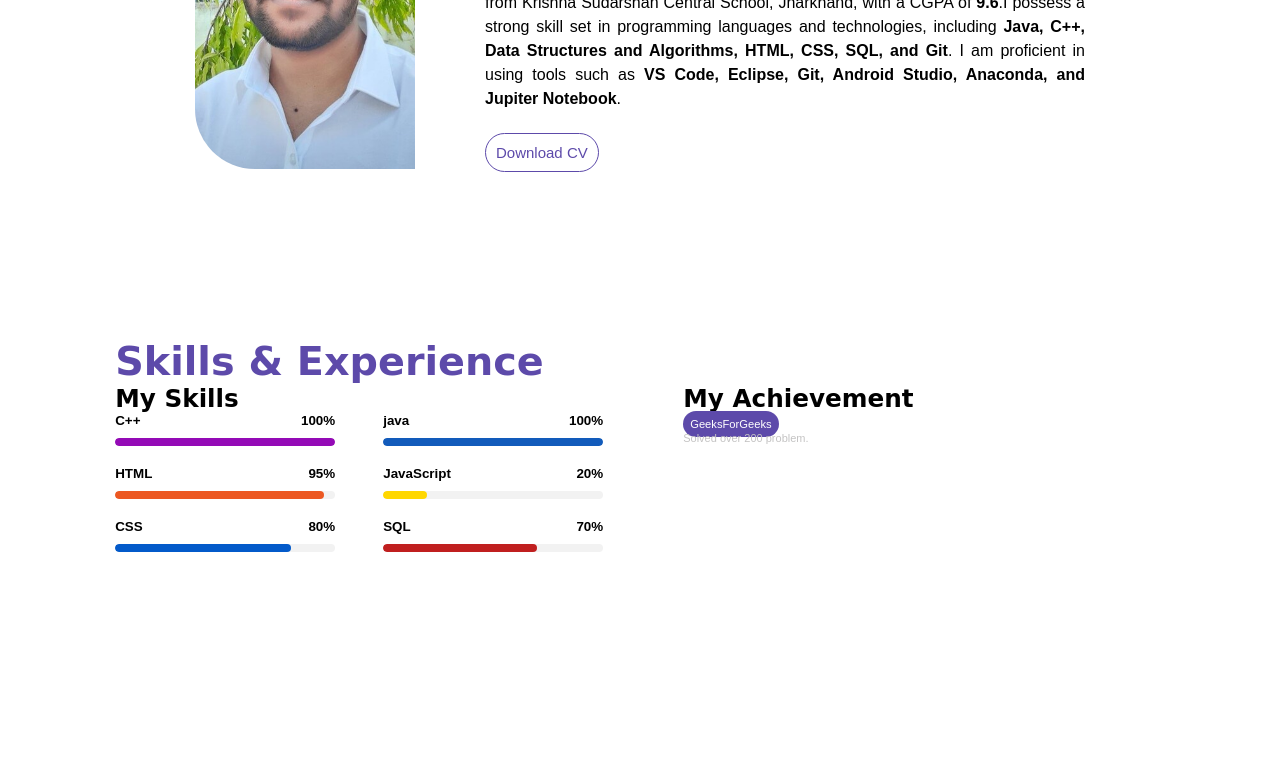
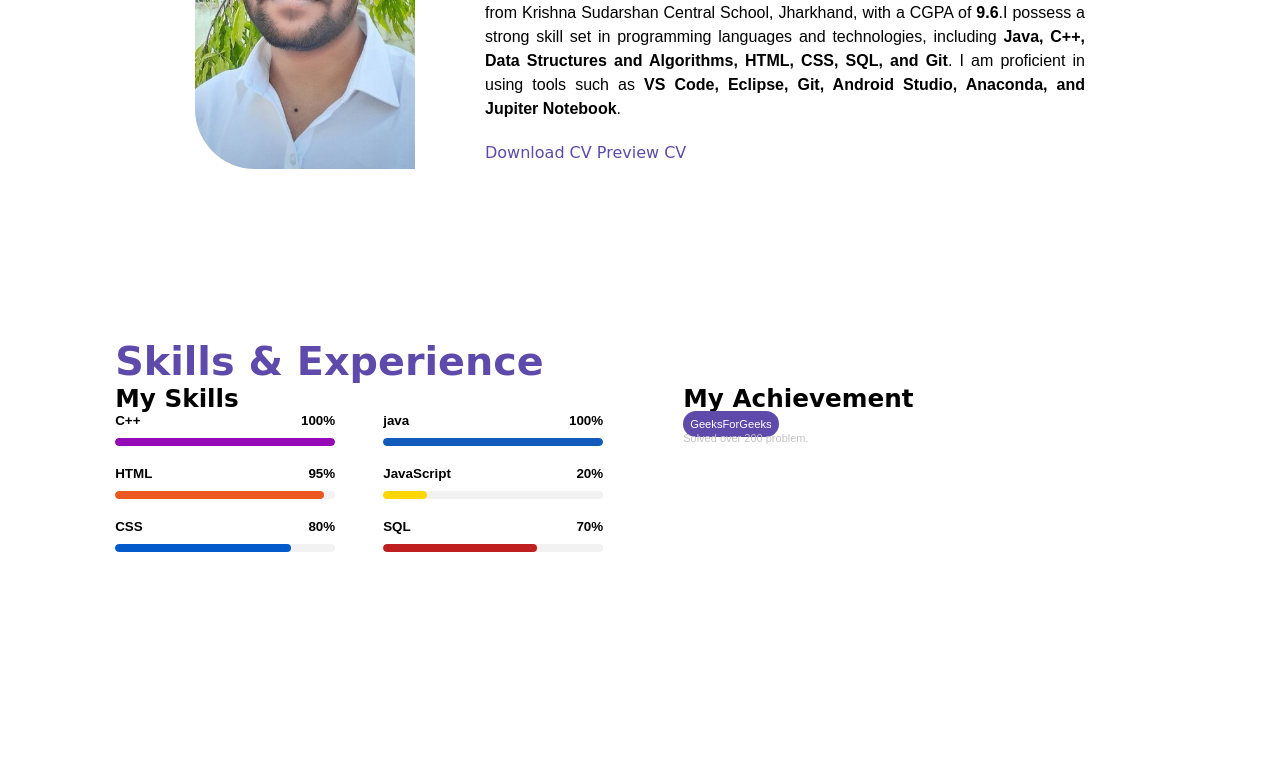
Before and after one commit to SrikantMishra013/myPortfolio, a plain HTML site: page index.html in a window 1280 px wide. Shown: the part 1125-1900 px from the top of the page. Drawn offline with Linux system fonts and the light colour scheme; a web font is replaced by a local one.

Commit message:
did some changes

```diff
--- a/index.html
+++ b/index.html
@@ -66,7 +66,8 @@
                 CSS, SQL, and Git</span>. I am proficient in using tools such as <span style="font-weight:bold;">VS Code, Eclipse, Git, Android Studio,
                 Anaconda, and Jupiter Notebook</span>.
               </p>
-            <button class="btn">Download CV</button>
+              <a class="download" href="cv/Srikant's Resume.pdf" download="Srikant's Resume.pdf">Download CV</a>
+              <a class="download" href="https://srikantmishra013.github.io/my_resume/" target="_blank">Preview CV</a>
         </div>
     </div> <!-- end of about section -->
 
```
